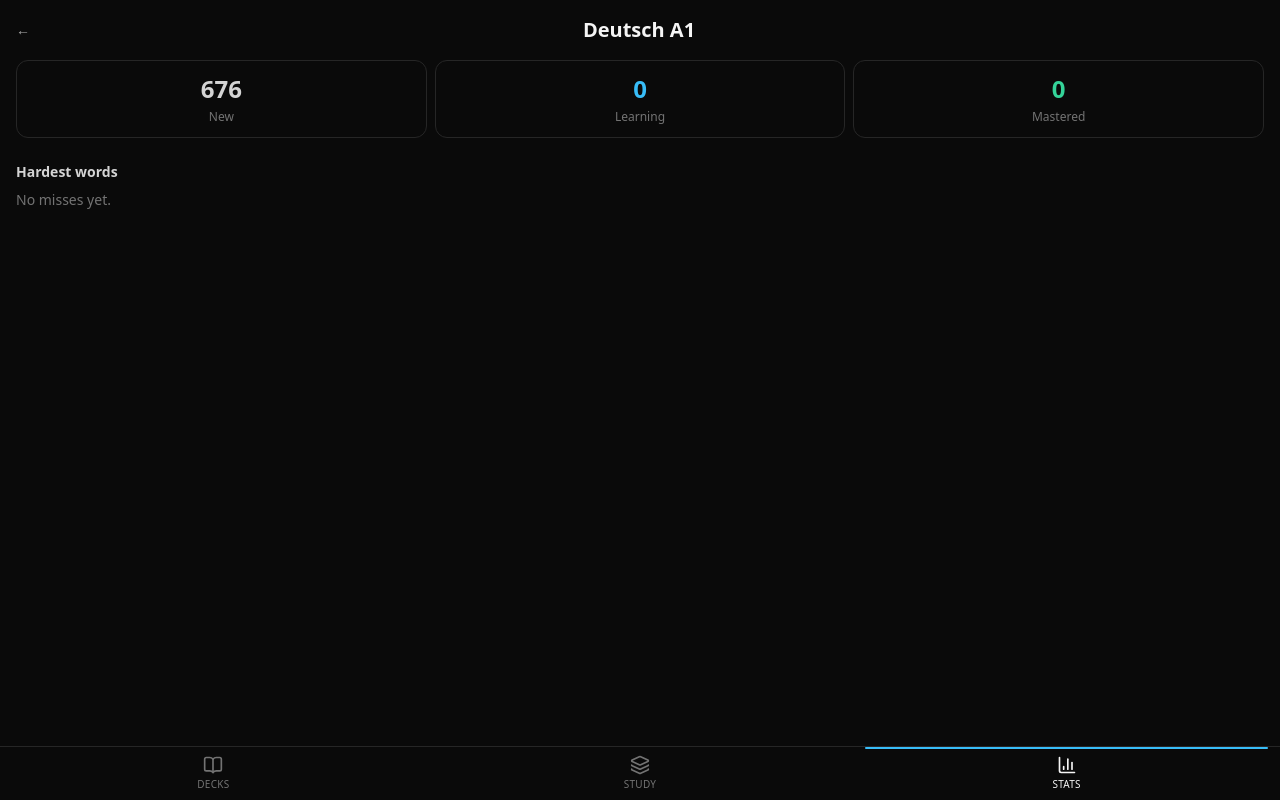
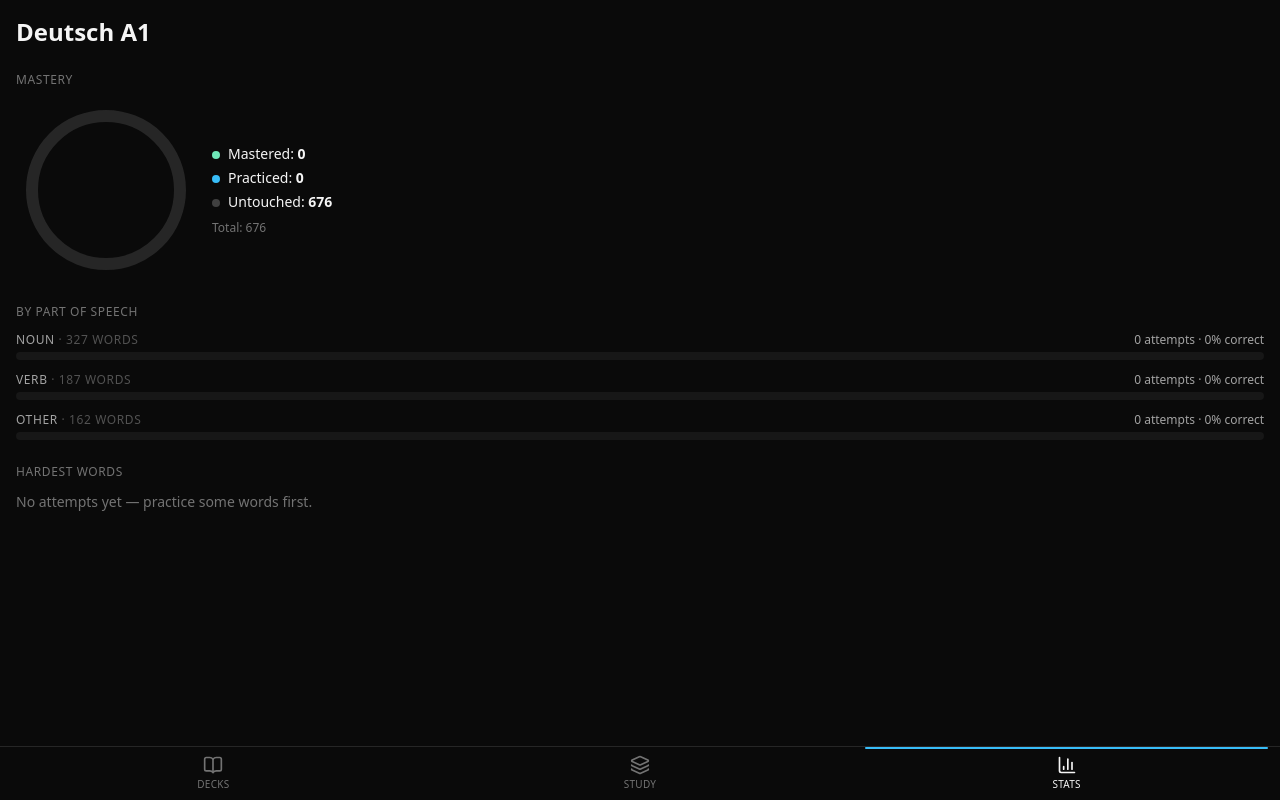
Before and after one commit to dmgening/flashcard-pwa, a React (Vite) app: page /stats/de-a1 in a window 1280 px wide. Built offline with nearby package versions, Linux system fonts and the light colour scheme.

Commit message:
feat(ui): stats page — mastery donut, per-pos bars, top-10 list

```diff
--- /dev/null
+++ b/src/components/charts/mastery-donut.tsx
@@ -0,0 +1,58 @@
+import { motion } from "motion/react";
+import type { StatRow } from "@/db/dexie";
+import { useAnim } from "@/lib/transitions";
+
+export type MasterySplit = { mastered: number; attempted: number; untouched: number };
+
+export function computeMastery(rows: StatRow[], totalWords: number): MasterySplit {
+  let mastered = 0;
+  let attempted = 0;
+  for (const r of rows) {
+    if (r.attempts <= 0) continue;
+    attempted += 1;
+    if (r.attempts >= 3 && r.successes / r.attempts >= 0.8) mastered += 1;
+  }
+  const untouched = Math.max(0, totalWords - attempted);
+  return { mastered, attempted, untouched };
+}
+
+export function MasteryDonut({ rows, totalWords, size = 180 }: { rows: StatRow[]; totalWords: number; size?: number }) {
+  const anim = useAnim();
+  const split = computeMastery(rows, totalWords);
+  const total = Math.max(1, totalWords);
+  const r = size / 2 - 16;
+  const c = 2 * Math.PI * r;
+  const masteredFrac = split.mastered / total;
+  const attemptedFrac = (split.attempted - split.mastered) / total;
+
+  return (
+    <div className="flex items-center gap-4">
+      <svg width={size} height={size} viewBox={`0 0 ${size} ${size}`} className="-rotate-90">
+        <circle cx={size / 2} cy={size / 2} r={r} fill="none" stroke="rgb(38,38,38)" strokeWidth={12} />
+        <motion.circle
+          cx={size / 2} cy={size / 2} r={r} fill="none"
+          stroke="rgb(110,231,183)" strokeWidth={12} strokeLinecap="round"
+          strokeDasharray={c}
+          initial={{ strokeDashoffset: c }}
+          animate={{ strokeDashoffset: c * (1 - masteredFrac) }}
+          transition={anim.reduced ? { duration: 0 } : { duration: 0.9 }}
+        />
+        <motion.circle
+          cx={size / 2} cy={size / 2} r={r} fill="none"
+          stroke="rgb(56,189,248)" strokeWidth={12} strokeLinecap="round"
+          strokeDasharray={c}
+          strokeDashoffset={c * (1 - masteredFrac)}
+          initial={{ opacity: 0 }}
+          animate={{ opacity: 1, strokeDashoffset: c * (1 - masteredFrac - attemptedFrac) }}
+          transition={anim.reduced ? { duration: 0 } : { duration: 0.9, delay: 0.3 }}
+        />
+      </svg>
+      <div className="flex flex-col gap-1 text-sm">
+        <div><span className="inline-block w-2 h-2 rounded-full bg-emerald-300 mr-2 align-middle" />Mastered: <strong>{split.mastered}</strong></div>
+        <div><span className="inline-block w-2 h-2 rounded-full bg-sky-400 mr-2 align-middle" />Practiced: <strong>{split.attempted}</strong></div>
+        <div><span className="inline-block w-2 h-2 rounded-full bg-neutral-700 mr-2 align-middle" />Untouched: <strong>{split.untouched}</strong></div>
+        <div className="text-xs text-neutral-500 mt-1">Total: {totalWords}</div>
+      </div>
+    </div>
+  );
+}
--- /dev/null
+++ b/src/components/charts/pos-bars.tsx
@@ -0,0 +1,58 @@
+import { motion } from "motion/react";
+import type { StatRow } from "@/db/dexie";
+import type { Word } from "@/lib/schema";
+import { useAnim } from "@/lib/transitions";
+
+type PosKey = "noun" | "verb" | "other";
+
+function posOf(word: Word): PosKey {
+  if (word.pos === "noun") return "noun";
+  if (word.pos === "verb") return "verb";
+  return "other";
+}
+
+export function PosBars({ words, rows }: { words: Word[]; rows: StatRow[] }) {
+  const anim = useAnim();
+  const statByWordId = new Map(rows.map((r) => [r.wordId, r] as const));
+  const buckets: Record<PosKey, { attempts: number; successes: number; total: number }> = {
+    noun: { attempts: 0, successes: 0, total: 0 },
+    verb: { attempts: 0, successes: 0, total: 0 },
+    other: { attempts: 0, successes: 0, total: 0 },
+  };
+  for (const w of words) {
+    const key = posOf(w);
+    buckets[key].total += 1;
+    const s = statByWordId.get(w.id);
+    if (!s) continue;
+    buckets[key].attempts += s.attempts;
+    buckets[key].successes += s.successes;
+  }
+
+  const maxAttempts = Math.max(1, buckets.noun.attempts, buckets.verb.attempts, buckets.other.attempts);
+
+  return (
+    <div className="flex flex-col gap-3">
+      {(["noun", "verb", "other"] as const).map((k) => {
+        const { attempts, successes, total } = buckets[k];
+        const successRate = attempts === 0 ? 0 : Math.round((successes / attempts) * 100);
+        const barFrac = attempts / maxAttempts;
+        return (
+          <div key={k}>
+            <div className="flex justify-between text-xs text-neutral-400 mb-1">
+              <span className="uppercase tracking-wider">{k} <span className="text-neutral-600">· {total} words</span></span>
+              <span>{attempts} attempts · {successRate}% correct</span>
+            </div>
+            <div className="h-2 rounded bg-neutral-900 overflow-hidden">
+              <motion.div
+                className="h-full bg-sky-500"
+                initial={{ width: 0 }}
+                animate={{ width: `${barFrac * 100}%` }}
+                transition={anim.reduced ? { duration: 0 } : { duration: 0.7 }}
+              />
+            </div>
+          </div>
+        );
+      })}
+    </div>
+  );
+}
--- a/src/routes/stats.tsx
+++ b/src/routes/stats.tsx
@@ -1,81 +1,82 @@
 import { useEffect, useState } from "react";
-import { useParams, Link } from "react-router-dom";
+import { useParams } from "react-router-dom";
+import { AnimatePresence, motion } from "motion/react";
 import { loadDeck } from "@/lib/deck-loader";
 import type { DeckId } from "@/lib/deck-loader";
 import type { Deck } from "@/lib/schema";
-import { getStatsForDeck, bucket, hardestWords } from "@/db/stats";
 import type { StatRow } from "@/db/dexie";
+import { getStatsForDeck, hardestWords } from "@/db/stats";
 import { DeckLoadingSkeleton } from "@/components/skeleton";
+import { MasteryDonut } from "@/components/charts/mastery-donut";
+import { PosBars } from "@/components/charts/pos-bars";
+import { useAnim } from "@/lib/transitions";
 
 export function StatsRoute() {
-  const { deckId } = useParams<{ deckId: string }>();
+  const { deckId } = useParams();
   const [deck, setDeck] = useState<Deck | null>(null);
-  const [stats, setStats] = useState<StatRow[]>([]);
+  const [rows, setRows] = useState<StatRow[]>([]);
   const [hardest, setHardest] = useState<StatRow[]>([]);
+  const anim = useAnim();
 
   useEffect(() => {
     if (!deckId) return;
-    let cancelled = false;
+    let alive = true;
     (async () => {
       const d = await loadDeck(deckId as DeckId);
-      const rows = await getStatsForDeck(deckId);
-      const top = await hardestWords(deckId, 20);
-      if (cancelled) return;
+      const r = await getStatsForDeck(deckId);
+      const h = await hardestWords(deckId, 10);
+      if (!alive) return;
       setDeck(d);
-      setStats(rows);
-      setHardest(top);
+      setRows(r);
+      setHardest(h);
     })();
-    return () => { cancelled = true; };
+    return () => { alive = false; };
   }, [deckId]);
 
   if (!deck) return <DeckLoadingSkeleton />;
-
-  // recordAttempt always writes attempts >= 1, so any row in `stats` is past the
-  // "new" stage. A word is "new" iff it has no row at all in this deck.
-  const seenIds = new Set(stats.map((s) => s.wordId));
-  const newCount = deck.words.length - seenIds.size;
-  const learningCount = stats.filter((s) => bucket(s) === "learning").length;
-  const masteredCount = stats.filter((s) => bucket(s) === "mastered").length;
-
-  const wordById = new Map(deck.words.map((w) => [w.id, w]));
+  const wordById = new Map(deck.words.map((w) => [w.id, w] as const));
 
   return (
-    <div className="p-4">
-      <header className="flex items-center justify-between mb-4">
-        <Link to="/decks" className="text-neutral-400 text-sm">←</Link>
-        <h2 className="text-xl font-semibold">{deck.name}</h2>
-        <span className="w-4" />
-      </header>
+    <div className="p-4 flex flex-col gap-6">
+      <h1 className="text-2xl font-semibold">{deck.name}</h1>
 
-      <div className="grid grid-cols-3 gap-2 mb-6">
-        <Bucket label="New" value={newCount} color="text-neutral-300" />
-        <Bucket label="Learning" value={learningCount} color="text-sky-400" />
-        <Bucket label="Mastered" value={masteredCount} color="text-emerald-400" />
-      </div>
+      <section>
+        <h2 className="text-xs uppercase tracking-wider text-neutral-500 mb-3">Mastery</h2>
+        <MasteryDonut rows={rows} totalWords={deck.words.length} />
+      </section>
 
-      <h3 className="text-sm font-semibold text-neutral-300 mb-2">Hardest words</h3>
-      {hardest.length === 0 && <div className="text-sm text-neutral-500">No misses yet.</div>}
-      <ul className="space-y-1">
-        {hardest.map((s) => {
-          const w = wordById.get(s.wordId);
-          const misses = s.attempts - s.successes;
-          return (
-            <li key={s.wordId} className="flex justify-between rounded-lg border border-neutral-800 px-3 py-2 text-sm">
-              <span>{w?.lemma ?? s.wordId}</span>
-              <span className="text-rose-300">×{misses}</span>
-            </li>
-          );
-        })}
-      </ul>
+      <section>
+        <h2 className="text-xs uppercase tracking-wider text-neutral-500 mb-3">By part of speech</h2>
+        <PosBars words={deck.words} rows={rows} />
+      </section>
+
+      <section>
+        <h2 className="text-xs uppercase tracking-wider text-neutral-500 mb-3">Hardest words</h2>
+        <AnimatePresence>
+          <ul className="flex flex-col gap-1">
+            {hardest.map((r, i) => {
+              const w = wordById.get(r.wordId);
+              if (!w) return null;
+              const rate = r.attempts === 0 ? 0 : Math.round((r.successes / r.attempts) * 100);
+              return (
+                <motion.li
+                  key={r.wordId}
+                  initial={{ opacity: 0, x: -8 }}
+                  animate={{ opacity: 1, x: 0 }}
+                  transition={anim.reduced ? { duration: 0 } : { duration: 0.25, delay: i * 0.04 }}
+                  className="flex justify-between border-b border-neutral-900 py-1.5"
+                >
+                  <span className="text-neutral-200">{w.pos === "noun" ? `${w.article} ${w.lemma}` : w.lemma}</span>
+                  <span className="text-xs text-neutral-500">{r.successes}/{r.attempts} · {rate}%</span>
+                </motion.li>
+              );
+            })}
+          </ul>
+        </AnimatePresence>
+        {hardest.length === 0 && (
+          <div className="text-sm text-neutral-500">No attempts yet — practice some words first.</div>
+        )}
+      </section>
     </div>
   );
 }
-
-function Bucket({ label, value, color }: { label: string; value: number; color: string }) {
-  return (
-    <div className="rounded-xl border border-neutral-800 p-3 text-center">
-      <div className={`text-2xl font-bold ${color}`}>{value}</div>
-      <div className="text-xs text-neutral-500 mt-1">{label}</div>
-    </div>
-  );
-}
```
Also changed, not shown: 1 other file (tests, documents, lock files or other folders).
